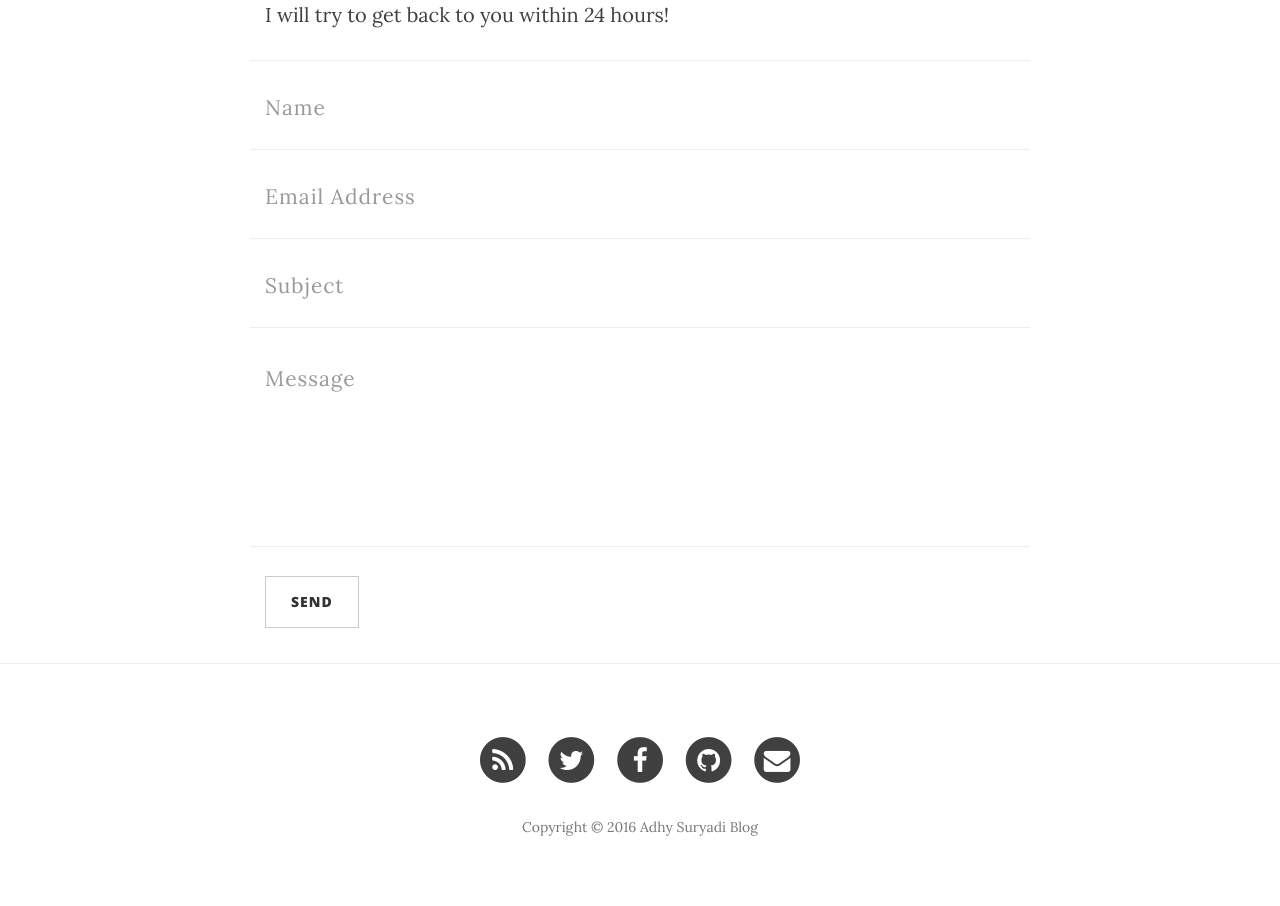
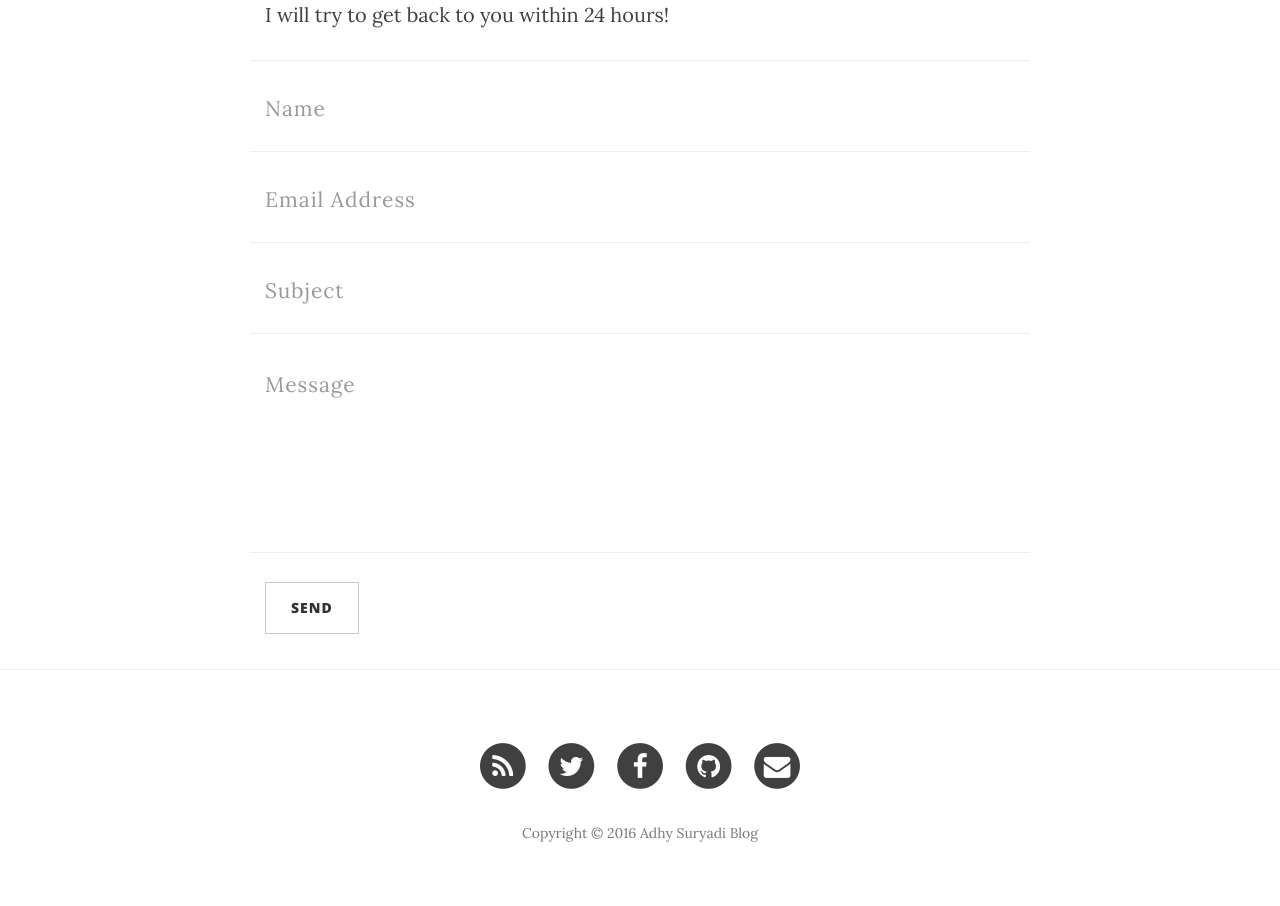
Before and after one commit to KompiAjaib/kompiajaib.github.io, a Jekyll site: the page built from contact.html, in a window 1280 px wide. Shown: the part 558-1464 px from the top of the page. Built offline with Jekyll 4.4.1, drawn with Linux system fonts in a browser that asks for light colours; nearby versions of some CDN libraries; comment, search, counter and statistics services are not loaded.

Commit message:
Update clean-blog.css

```diff
--- a/css/clean-blog.css
+++ b/css/clean-blog.css
@@ -422,5 +422,5 @@ body {
   letter-spacing: 1px;
   border-radius: 0;
   padding: 15px 25px;
-  height: 50px;
+  height: 52px;
 }
```
